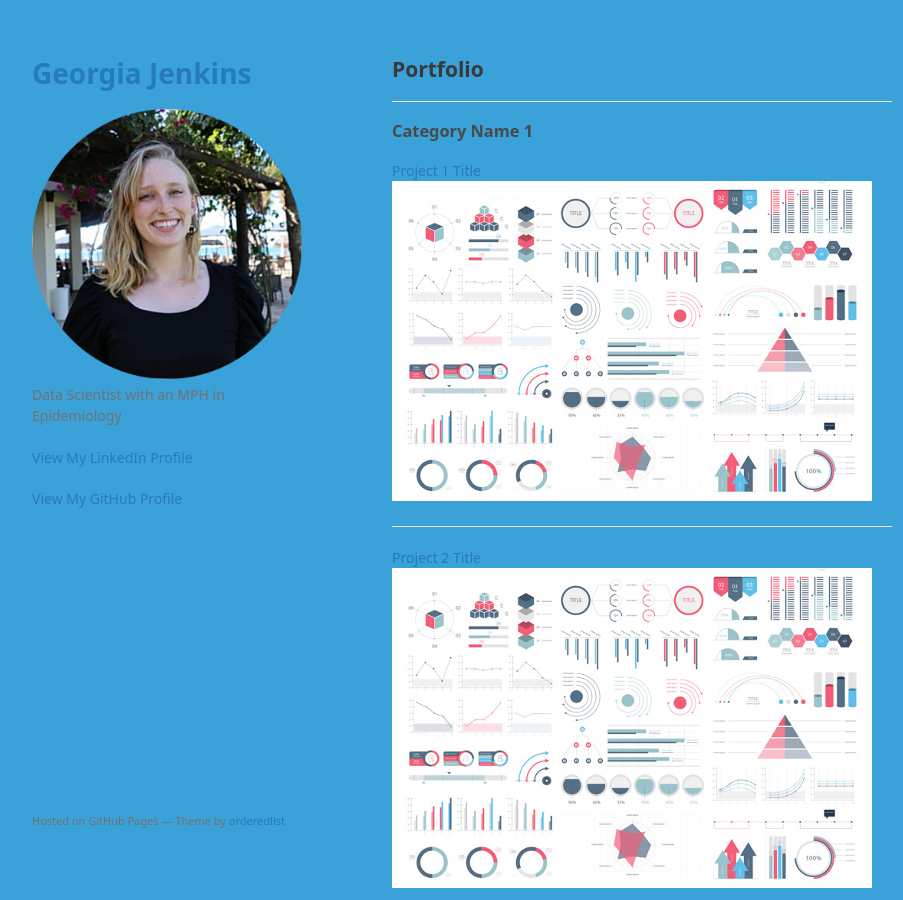
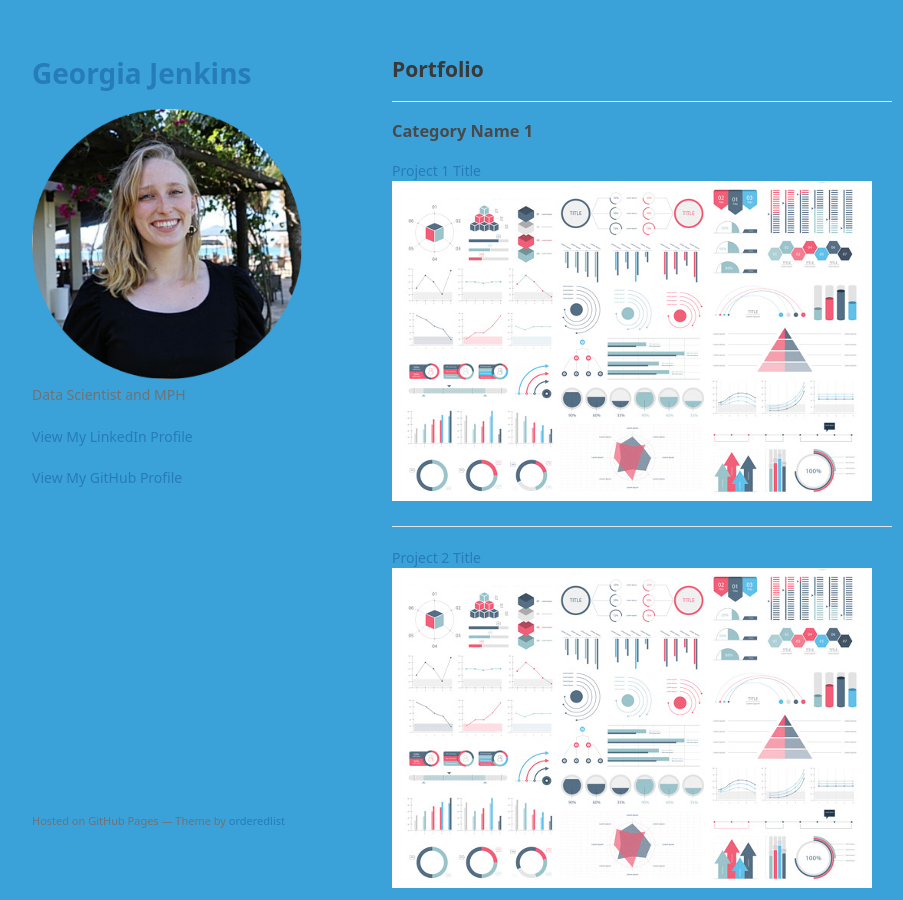
Before and after one commit to geojenk/geojenk.github.io, a Jekyll site: the page built from index.md, in a window 1280 px wide and 900 px high. Shown: the whole window, without its empty margins (178-1081 px from the left). Built offline with Jekyll 4.4.1, drawn with Linux system fonts in a browser that asks for light colours; our own code applies the rules of GitHub Pages for plain Markdown files; a script that is not in the unit is left out.

Commit message:
Update _config.yml

```diff
--- a/_config.yml
+++ b/_config.yml
@@ -1,7 +1,7 @@
 title: Georgia Jenkins # your name (or website title) here
 logo: "/images/headshot_round.png?raw=true" # your photo (or logo) here
 description: > # your text below (remove <br> elements if you don't need line breaks)
-  Data Scientist with an MPH in Epidemiology
+  Data Scientist and MPH
   <br><br>
   <a href="https://www.linkedin.com/in/jenkins-georgia/">View My LinkedIn Profile</a>
 
```
